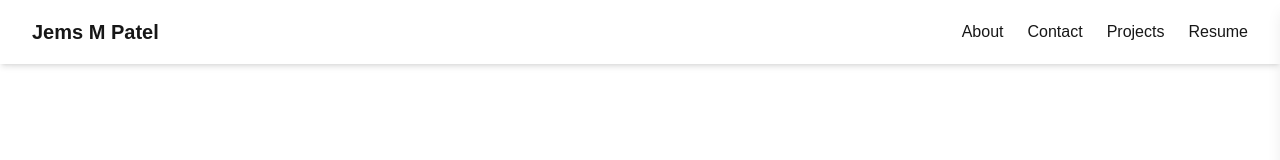
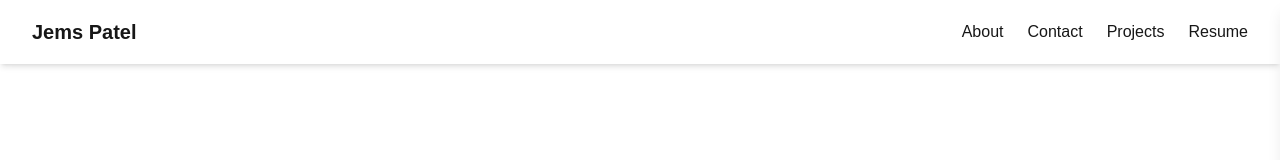
Before and after one commit to jemsmpatel/Portfolio, a Next.js app: page / in a window 1280 px wide. Shown: the top 160 px of the page. Built offline with nearby package versions, Linux system fonts and the light colour scheme.

Commit message:
Update Header.jsx
name changes

```diff
--- a/src/components/Header.jsx
+++ b/src/components/Header.jsx
@@ -13,7 +13,7 @@ export default function Header() {
             <header className="shadow-md backdrop-blur-sm sticky top-0 w-full z-50">
                 <div className="max-w-7xl mx-auto px-4 sm:px-6 lg:px-8 flex justify-between items-center h-16">
                     <div className="text-xl font-bold">
-                        <Link href="/">Jems M Patel</Link>
+                        <Link href="/">Jems Patel</Link>
                     </div>
                     {/* Desktop Navigation */}
                     <nav className="hidden md:flex space-x-6">
```
